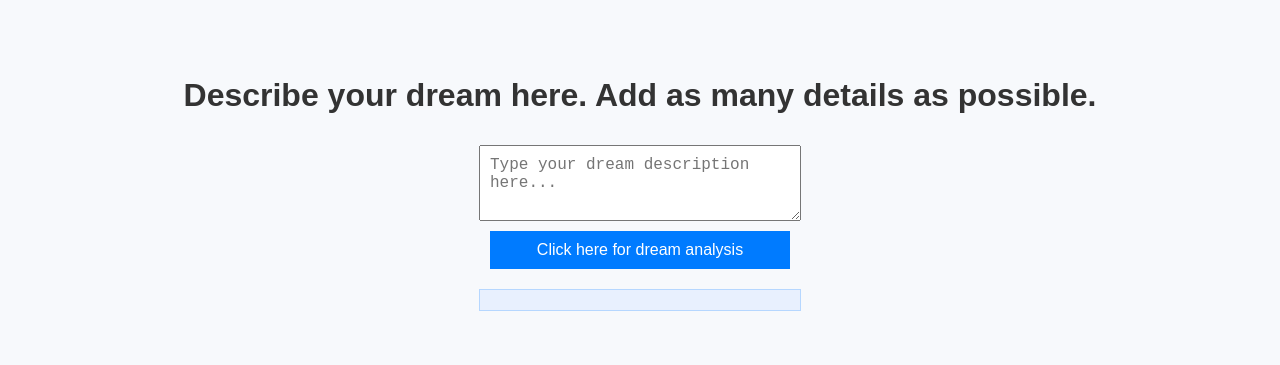
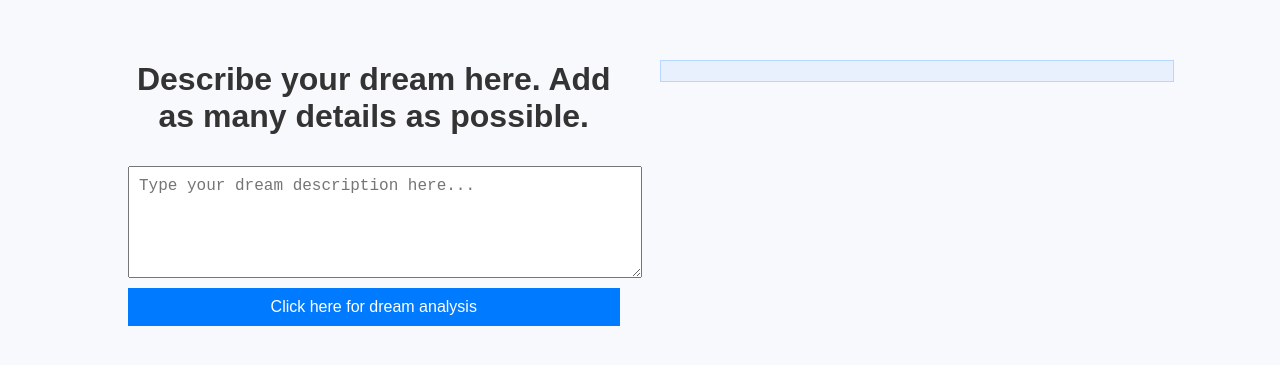
Before and after one commit to artificialname/DreamSpace, a plain HTML site: page index.html in a window 1280 px wide. Shown: the part 217-582 px from the top of the page. Drawn offline with Linux system fonts and the light colour scheme.

Commit message:
Update index.html

```diff
--- a/index.html
+++ b/index.html
@@ -10,18 +10,35 @@
             margin: 0;
             padding: 0;
             display: flex;
-            flex-direction: column;
+            justify-content: center;
             align-items: center;
-            justify-content: center;
             height: 100vh;
             background-color: #f7f9fc;
         }
-        h1 { color: #333; }
+        .container {
+            display: flex;
+            width: 80%;
+            max-width: 1200px;
+            justify-content: space-between;
+            padding: 20px;
+            gap: 20px;
+        }
+        .left-column, .right-column {
+            width: 48%;
+            display: flex;
+            flex-direction: column;
+            align-items: flex-start;
+        }
+        h1 {
+            color: #333;
+            text-align: center;
+            width: 100%;
+        }
         textarea, button {
             margin-top: 10px;
             padding: 10px;
             font-size: 16px;
-            width: 300px;
+            width: 100%;
         }
         button {
             background-color: #007BFF;
@@ -37,16 +54,22 @@
             padding: 10px;
             background-color: #e8f0fe;
             border: 1px solid #b6d7ff;
-            width: 300px;
+            width: 100%;
             white-space: pre-wrap;
         }
     </style>
 </head>
 <body>
-    <h1>Describe your dream here. Add as many details as possible.</h1>
-    <textarea id="question" placeholder="Type your dream description here..." rows="3"></textarea>
-    <button onclick="askChatGPT()">Click here for dream analysis</button>
-    <div id="response"></div>
+    <div class="container">
+        <div class="left-column">
+            <h1>Describe your dream here. Add as many details as possible.</h1>
+            <textarea id="question" placeholder="Type your dream description here..." rows="5"></textarea>
+            <button onclick="askChatGPT()">Click here for dream analysis</button>
+        </div>
+        <div class="right-column">
+            <div id="response"></div>
+        </div>
+    </div>
 
     <script>
         let isRequesting = false;
```
